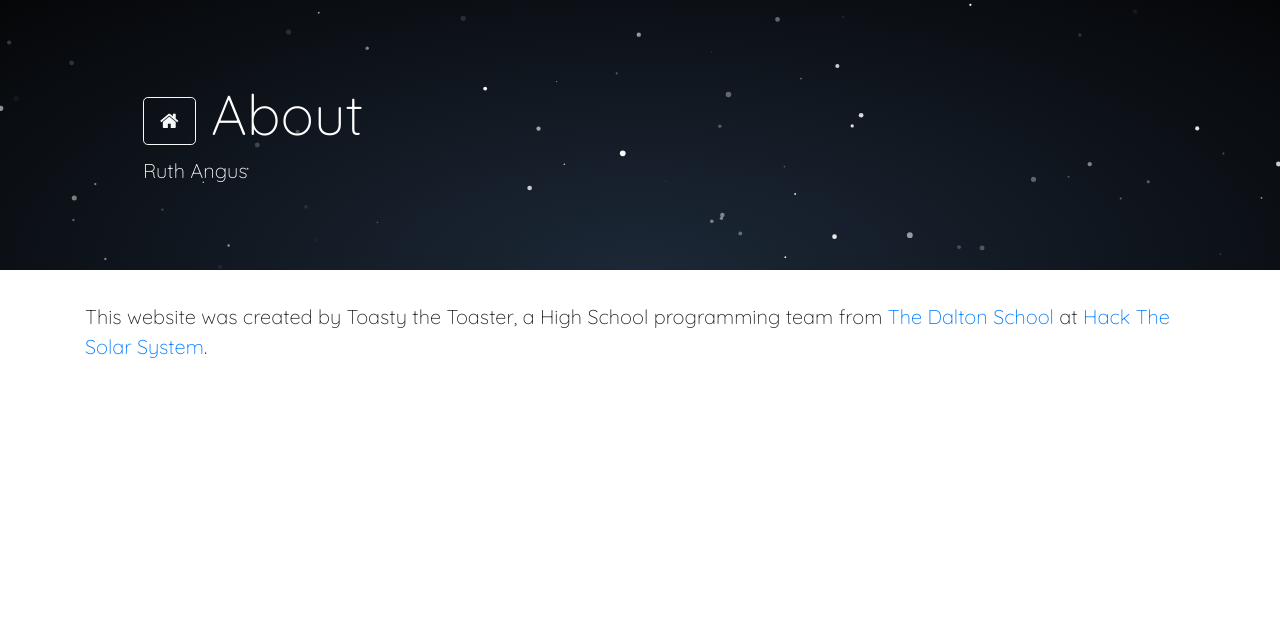
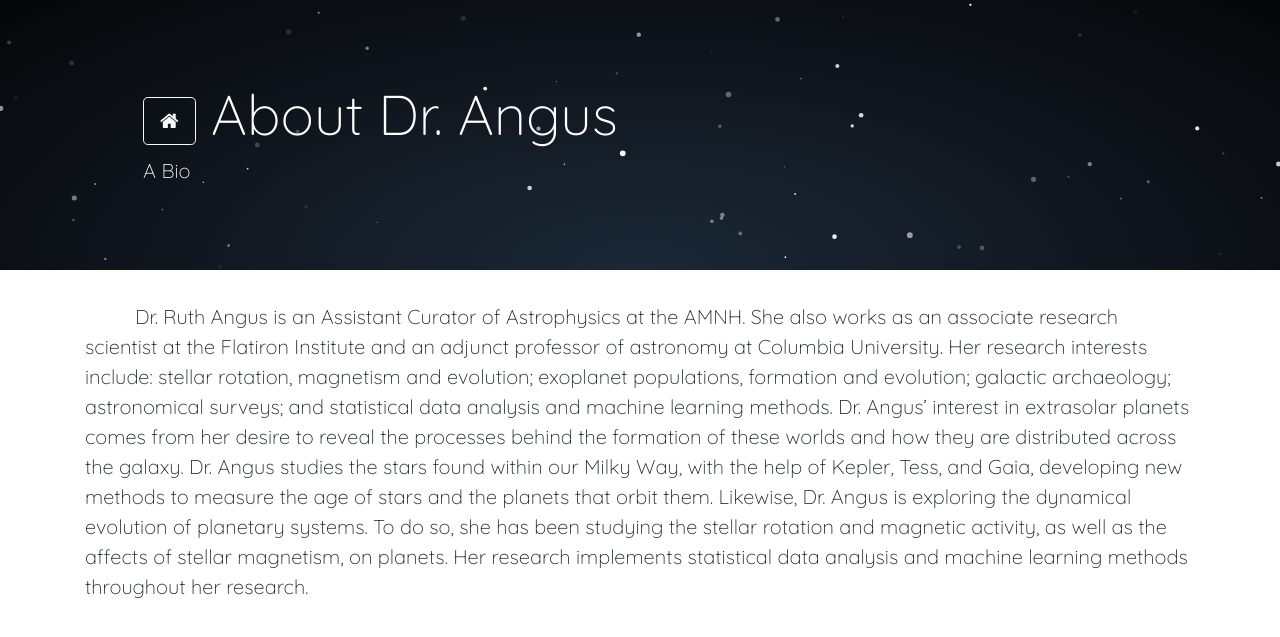
Before and after one commit to HackTheSolarSystem/RuthAngus, a Jekyll site: the page built from ruthabout.html, in a window 1280 px wide. Shown: the top 637 px of the page. Built offline with Jekyll 4.4.1, drawn with Linux system fonts in a browser that asks for light colours; nearby versions of some CDN libraries.

Commit message:
i made an about page yeet skeet

```diff
--- a/ruthabout.html
+++ b/ruthabout.html
@@ -1,13 +1,14 @@
 ---
-title: About
-subtitle: Ruth Angus
+title: About Dr. Angus
+subtitle: A Bio
 layout: page
+css: [public/about.css]
 ---
-
 <div class="container">
-	<p class="lead">This website was created by Toasty the Toaster, a High School programming team from <a
-			href="https://dalton.org">The
-			Dalton School</a> at <a href="https://www.amnh.org/calendar/hack-the-solar-system">Hack The Solar
-			System</a>.
+	<p class="lead" style="text-indent: 50px;">
+		Dr. Ruth Angus is an Assistant Curator of Astrophysics at the AMNH. She also works as an associate research scientist at the Flatiron Institute and an adjunct professor of astronomy at Columbia University.
+	Her research interests include: stellar rotation, magnetism and evolution; exoplanet populations, formation and evolution; galactic archaeology; astronomical surveys; and statistical data analysis and machine learning methods.
+	Dr. Angus’ interest in extrasolar planets comes from her desire to reveal the processes behind the formation of these worlds and how they are distributed across the galaxy.
+	Dr. Angus studies the stars found within our Milky Way, with the help of Kepler, Tess, and Gaia, developing new methods to measure the age of stars and the planets that orbit them. Likewise, Dr. Angus is exploring the dynamical evolution of planetary systems. To do so, she has been studying the stellar rotation and magnetic activity, as well as the affects of stellar magnetism, on planets. Her research implements statistical data analysis and machine learning methods throughout her research.
 	</p>
 </div>
```
